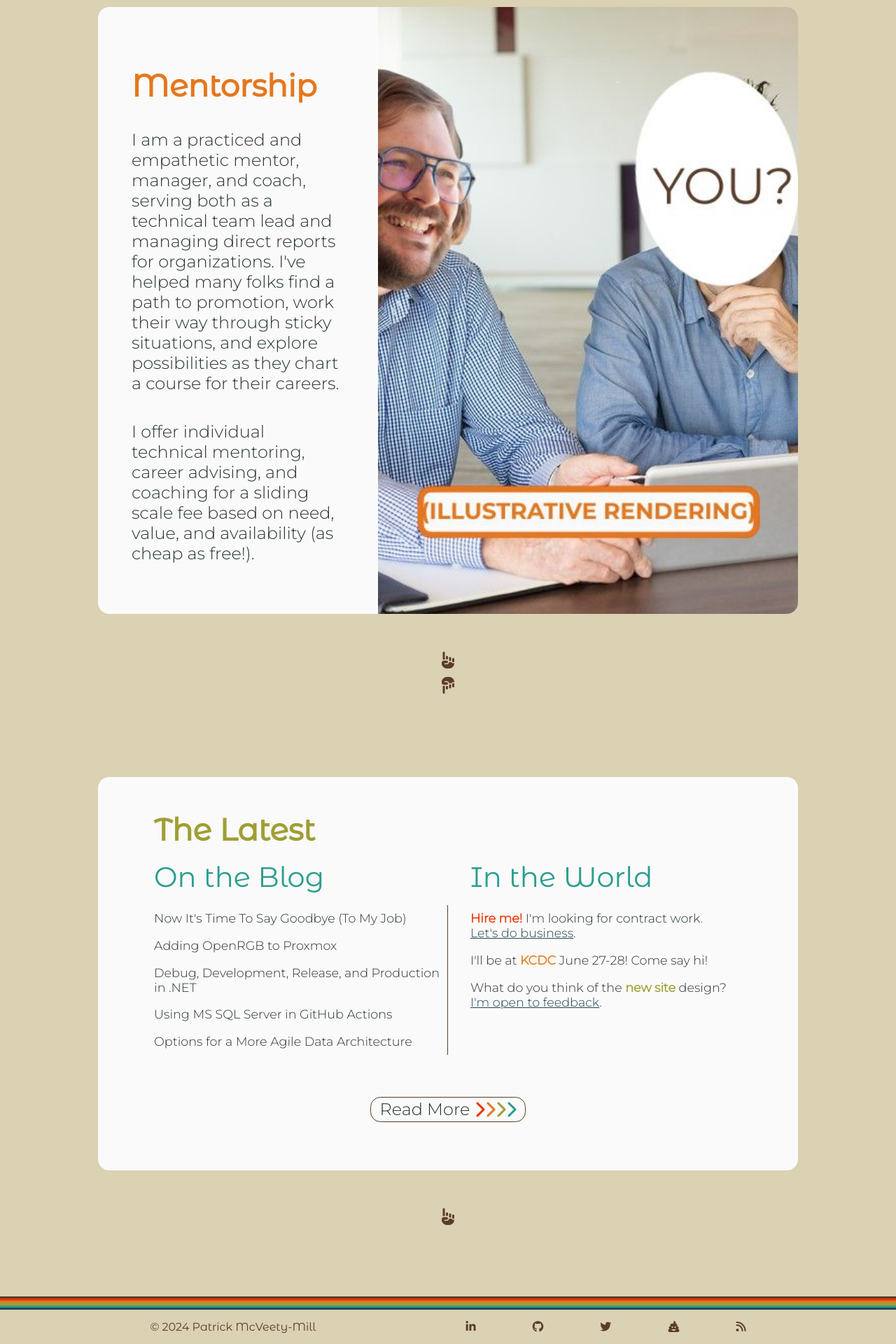
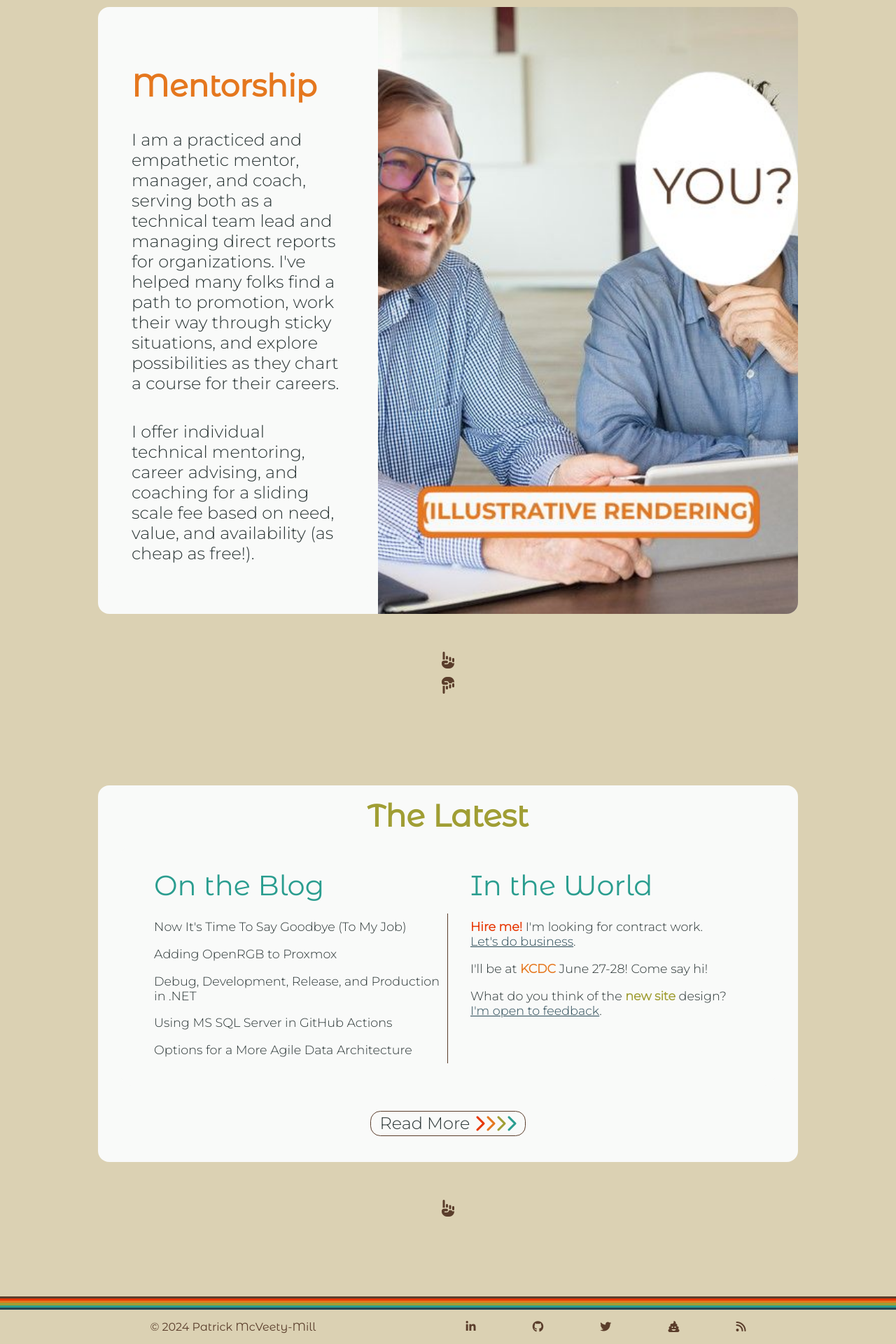
Before and after one commit to pmcvtm/pmcvtm.com, a Jekyll site: the page built from index.html, in a window 1280 px wide. Shown: the part 1764-3684 px from the top of the page at 70% size. Built offline with Jekyll 4.4.1, drawn with Linux system fonts in a browser that asks for light colours; nearby versions of some CDN libraries; some web fonts are replaced; the list of posts is cut into pages by our own code.

Commit message:
fix up homepage "blog" blurb special

```diff
--- a/_layouts/home.html
+++ b/_layouts/home.html
@@ -72,9 +72,8 @@ layout: base
   </div>
   <div id="blog" class="full-page">
     <div class="content">
+      <h2>The Latest</h2>
       <div class="blurb">
-        <h2>The Latest</h2>
-        <div class="updates">
         <div class="posts">
           <h3>On the Blog</h3>
           <ul>
@@ -93,14 +92,13 @@ layout: base
           </ul>
         </div>
       </div>
-        <p style="text-align: center; padding-top: 1em;">
+      <p>
         <a class="outline-link" href="{{ "/blog" | relative_url }}">
           Read More
           <i class="fas fa-chevron-right vermilion"><i class="fas fa-chevron-right orange"></i></i><i class="fas fa-chevron-right citron"></i><i class="fas fa-chevron-right teal"></i>
         </a>
       </p>
     </div>
-    </div>
     <div class="next-link">
       <a href="#mentorship"><i class="fas fa-hand-point-up"></i></a>
     </div>
--- a/_sass/home.scss
+++ b/_sass/home.scss
@@ -142,16 +142,21 @@ header.home {
     }
   }
 
+  #blog {
+    h2 { margin: 0; }
 
-  #blog h2 { margin: 0; }
+    .content {
+      flex-direction: column;
+      align-items: center;
+      justify-content: space-between;
+    }
 
-  .updates {
+    .blurb {
       display: flex;
       flex-direction: row;
+      min-width: 90%;
 
-    div {
-      flex-basis: 50%;
-    }
+      div { min-width: 50%; }
 
       h3 {
         margin: 0;
@@ -211,3 +216,4 @@ header.home {
       }
     }
   }
+}
```
Lines whose indentation alone changed are shown as unchanged.
